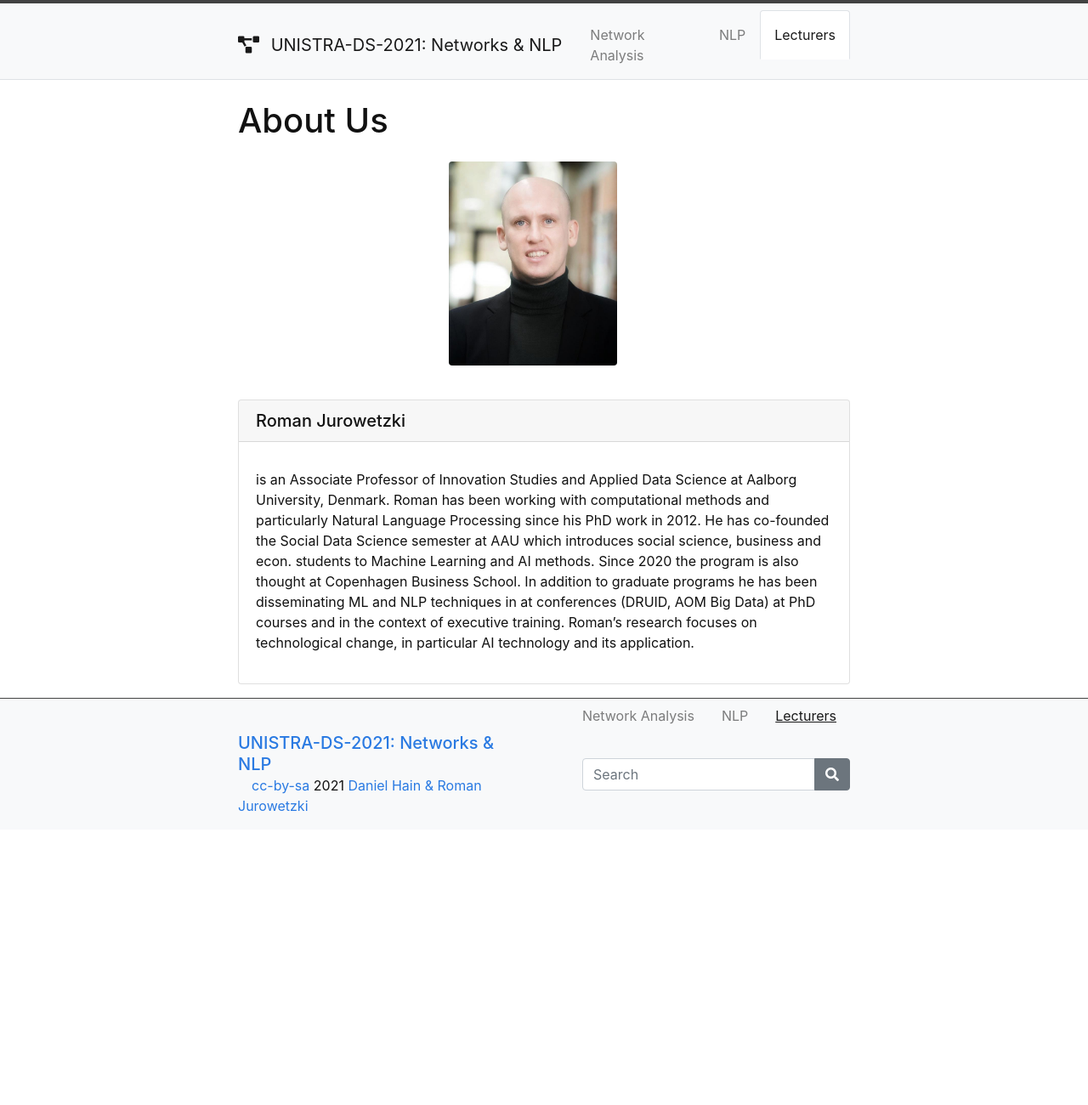
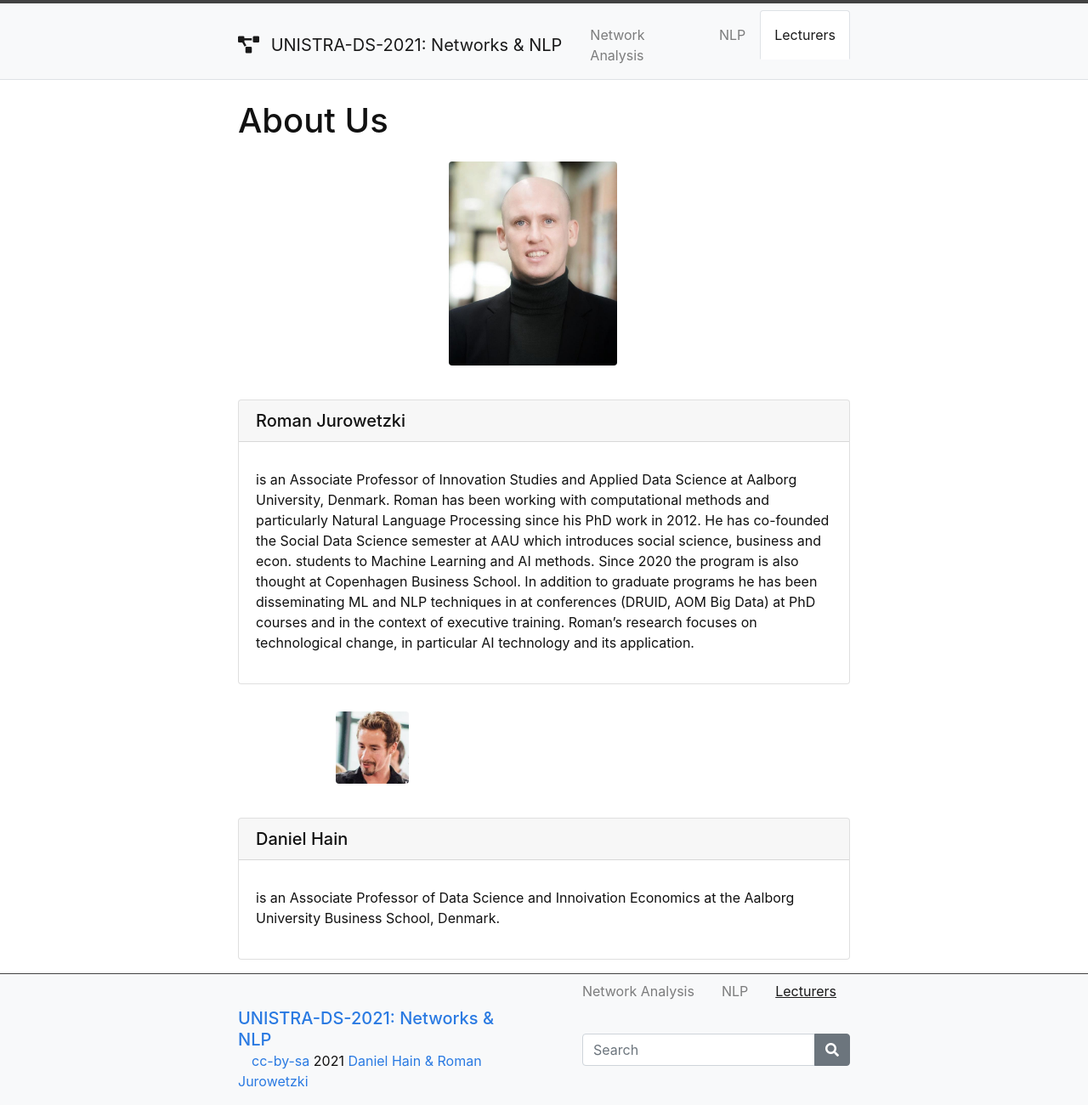
Before and after one commit to SDS-AAU/UNISTRA-DS-2020, a Jekyll site: the page built from content/2-lecturers.md, in a window 1280 px wide. Shown: the whole page at 85% size. Built offline with Jekyll 4.4.1, drawn with Linux system fonts in a browser that asks for light colours; before the commit the page ends 976 px from its top, so only the background shows below that.

Commit message:
Update 2-lecturers.md

```diff
--- a/content/2-lecturers.md
+++ b/content/2-lecturers.md
@@ -9,3 +9,13 @@ nav: Lecturers
 is an Associate Professor of Innovation Studies and Applied Data Science at Aalborg University, Denmark. Roman has been working with computational methods and particularly Natural Language Processing since his PhD work in 2012. He has co-founded the Social Data Science semester at AAU which introduces social science, business and econ. students to Machine Learning and AI methods. Since 2020 the program is also thought at Copenhagen Business School. In addition to graduate programs he has been disseminating ML and NLP techniques in at conferences (DRUID, AOM Big Data) at PhD courses and in the context of executive training. Roman’s research focuses on technological change, in particular AI technology and its application.
 {% endcapture %}
 {% include card.html text=text header="Roman Jurowetzki" title="" float="left" %}
+
+
+{% include figure.html img="me.jpg" alt="Daniel Hain" caption="" width="30%" %}
+
+{% capture text %}
+is an Associate Professor of Data Science and Innoivation Economics at the Aalborg University Business School, Denmark.
+
+
+{% endcapture %}
+{% include card.html text=text header="Daniel Hain" title="" float="left" %}
```
